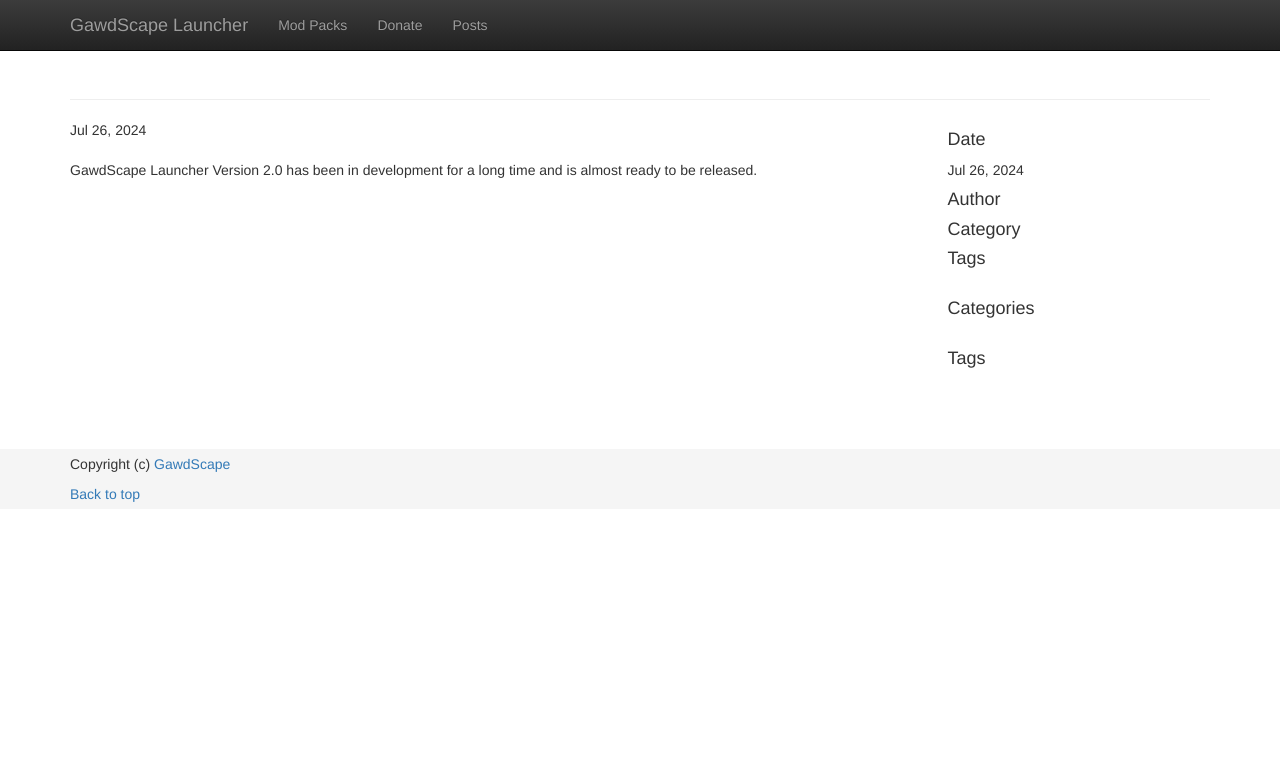
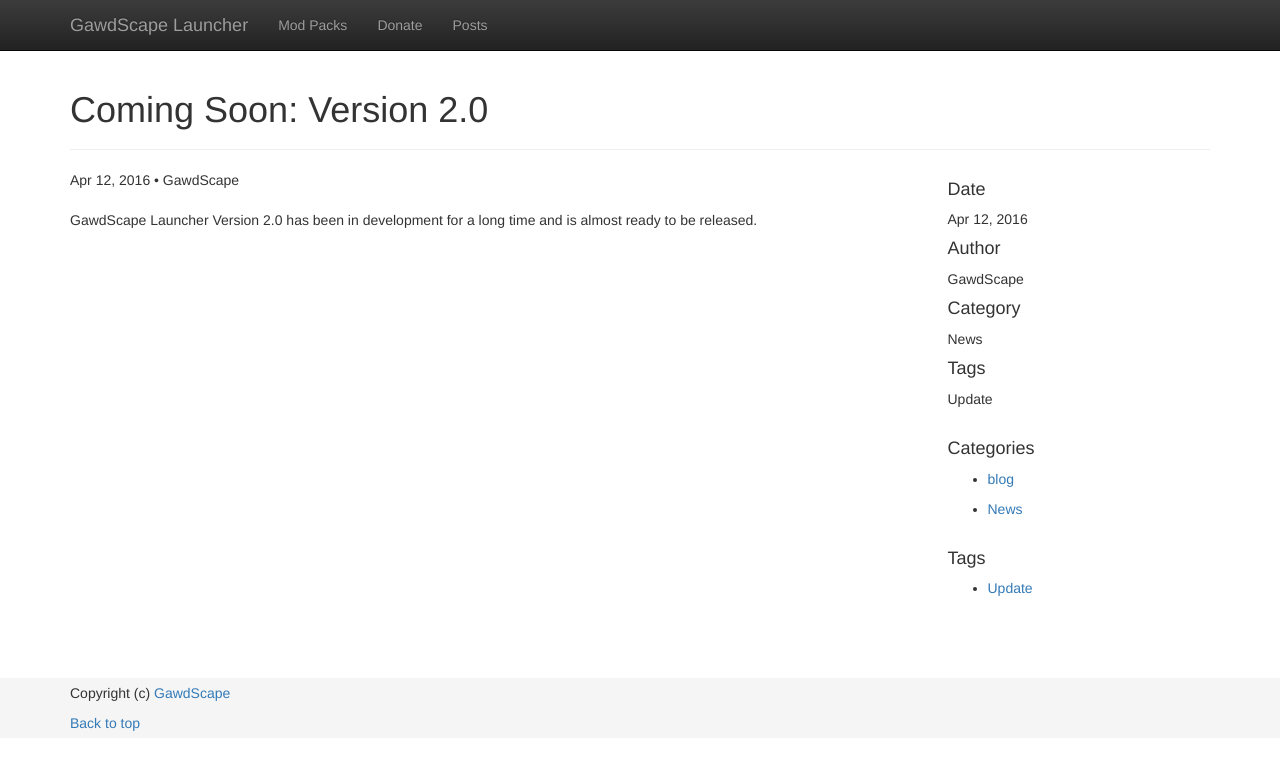
Before and after one commit to GawdScape/GawdScapeLauncher, a Jekyll site: the page built from _posts/2024-04-20-status-v2.md, in a window 1280 px wide. Shown: the top 770 px of the page. Built offline with Jekyll 4.4.1, drawn with Linux system fonts in a browser that asks for light colours; nearby versions of some CDN libraries; our own code applies the rules of GitHub Pages for plain Markdown files.

Commit message:
Update Post

```diff
--- a/_posts/2024-04-20-status-v2.md
+++ b/_posts/2024-04-20-status-v2.md
@@ -1,9 +1,9 @@
 ---
 layout: post
-title: Coming Soon: Version 2.0
+title: "Coming Soon: Version 2.0"
+excerpt: "Version 2.0 is almost ready to be released."
 date: 2016-04-12 10:30:00 -0400
 categories: blog
-excerpt: Version 2.0 is almost ready to be released.
 author: GawdScape
 category: News
 tags: Update
```
